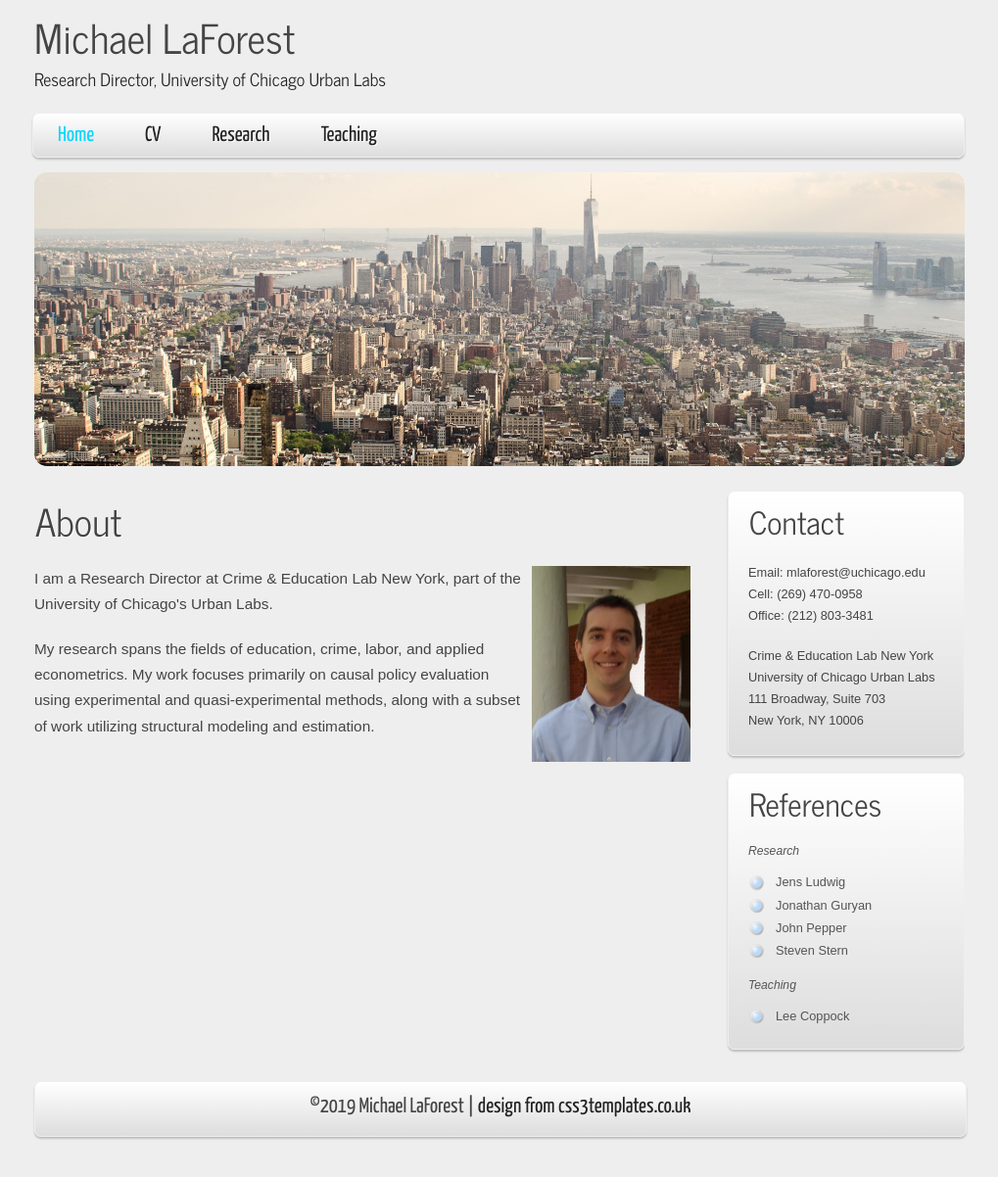
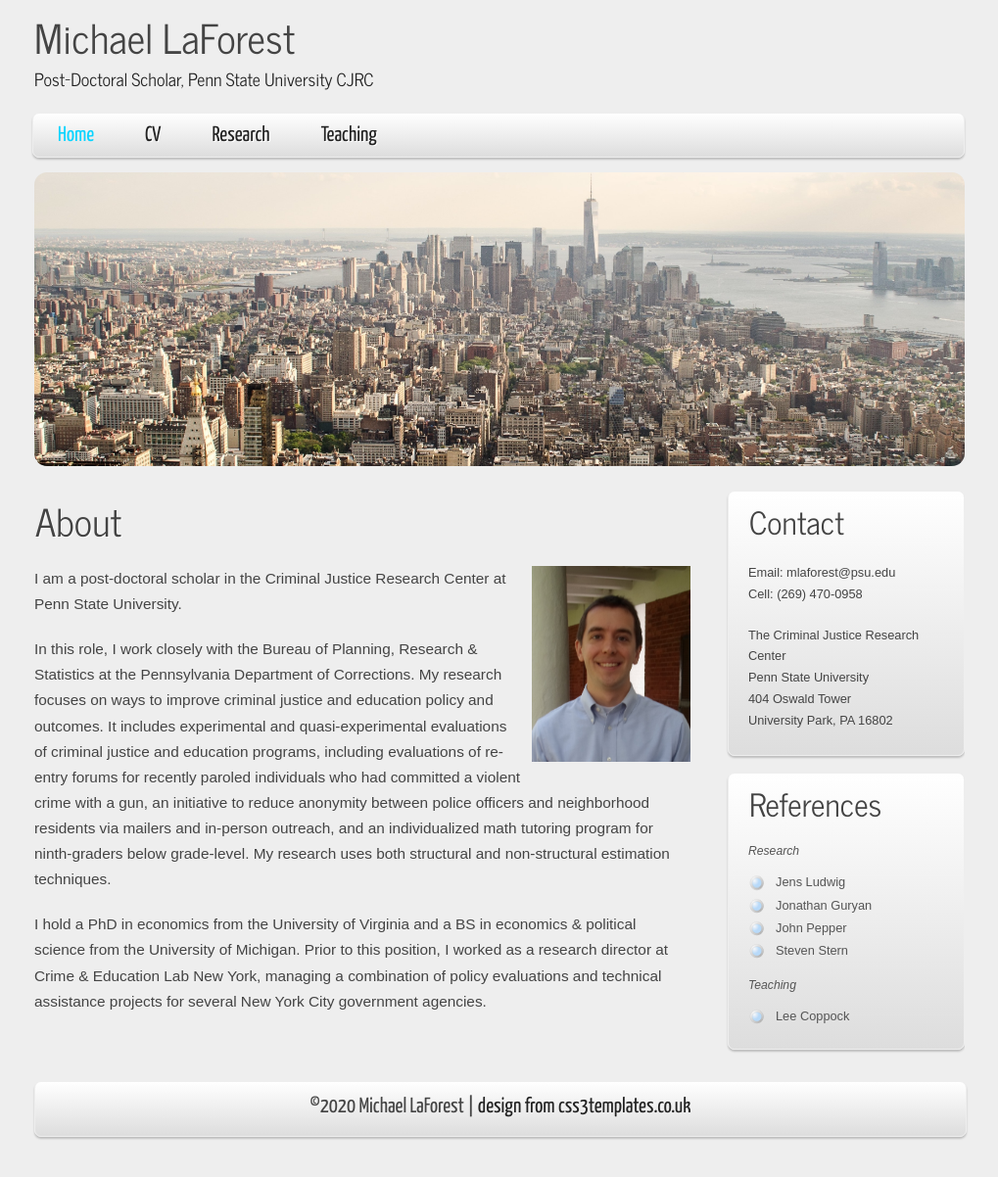
Before and after one commit to michaellaforest/michaellaforest.github.io, a plain HTML site: page index.html in a window 1280 px wide. Shown: the whole page at 98% size, without its empty margins (130-1149 px from the left). Drawn offline with Linux system fonts and the light colour scheme.

Commit message:
Add files via upload

```diff
--- a/index.html
+++ b/index.html
@@ -18,7 +18,7 @@
         <div id="logo_text">
           <!-- class="logo_colour", allows you to change the colour of the text -->
           <h1><a href="index.html">Michael LaForest<span class="logo_colour"></span></a></h1>
-          <h2>Research Director, University of Chicago Urban Labs</h2>
+          <h2>Post-Doctoral Scholar, Penn State University CJRC</h2>
         </div>
       </div>
       <nav>
@@ -42,8 +42,8 @@
         <div class="sidebar">
           <h3>Contact</h3>
 		  <br>
-			<p>Email: mlaforest@uchicago.edu<br>Cell: (269) 470-0958<br>Office: (212) 803-3481</p>
-			<p>Crime & Education Lab New York<br>University of Chicago Urban Labs<br>111 Broadway, Suite 703<br>New York, NY 10006</p>
+			<p>Email: mlaforest@psu.edu<br>Cell: (269) 470-0958</p>
+			<p>The Criminal Justice Research Center<br>Penn State University<br>404 Oswald Tower<br>University Park, PA 16802</p>
 		</div>
         <div class="sidebar">
           <h3>References</h3>
@@ -64,14 +64,17 @@
         <h1>About</h1>
 
 		<span class="right"><img height="200"src="images/profile.jpg" alt="" /></span>
-        <p>I am a Research Director at Crime & Education Lab New York, part of the University of Chicago's Urban Labs. <strong></strong></p>
-        <p>My research spans the fields of education, crime, labor, and applied econometrics. My work focuses primarily on causal policy evaluation using experimental and quasi-experimental methods, along with a subset of work utilizing structural modeling and estimation.</p>
+        <p>I am a post-doctoral scholar in the Criminal Justice Research Center at Penn State University. <strong></strong></p>
+
+		<p>In this role, I work closely with the Bureau of Planning, Research & Statistics at the Pennsylvania Department of Corrections. My research focuses on ways to improve criminal justice and education policy and outcomes. It includes experimental and quasi-experimental evaluations of criminal justice and education programs, including evaluations of re-entry forums for recently paroled individuals who had committed a violent crime with a gun, an initiative to reduce anonymity between police officers and neighborhood residents via mailers and in-person outreach, and an individualized math tutoring program for ninth-graders below grade-level. My research uses both structural and non-structural estimation techniques. <strong></strong></p>
+
+		<p>I hold a PhD in economics from the University of Virginia and a BS in economics & political science from the University of Michigan. Prior to this position, I worked as a research director at Crime & Education Lab New York, managing a combination of policy evaluations and technical assistance projects for several New York City government agencies.</p>
         <p></p>
 
       </div>
     </div>
     <footer>
-      <p> &copy;2019 Michael LaForest | <a href="http://www.css3templates.co.uk">design from css3templates.co.uk</a></p>
+      <p> &copy;2020 Michael LaForest | <a href="http://www.css3templates.co.uk">design from css3templates.co.uk</a></p>
     </footer>
   </div>
   <p>&nbsp;</p>
```
Also changed, not shown: 2 other files.
